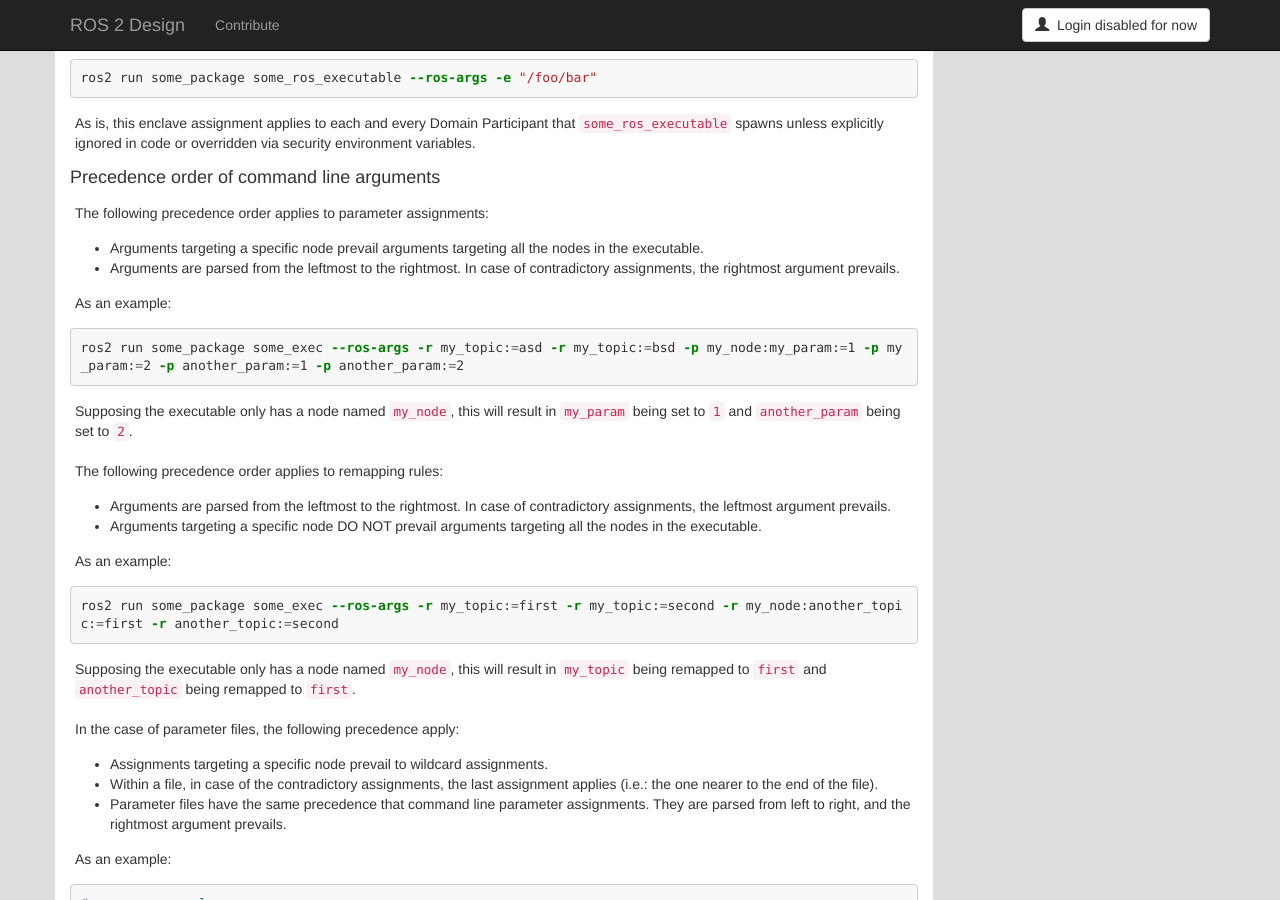
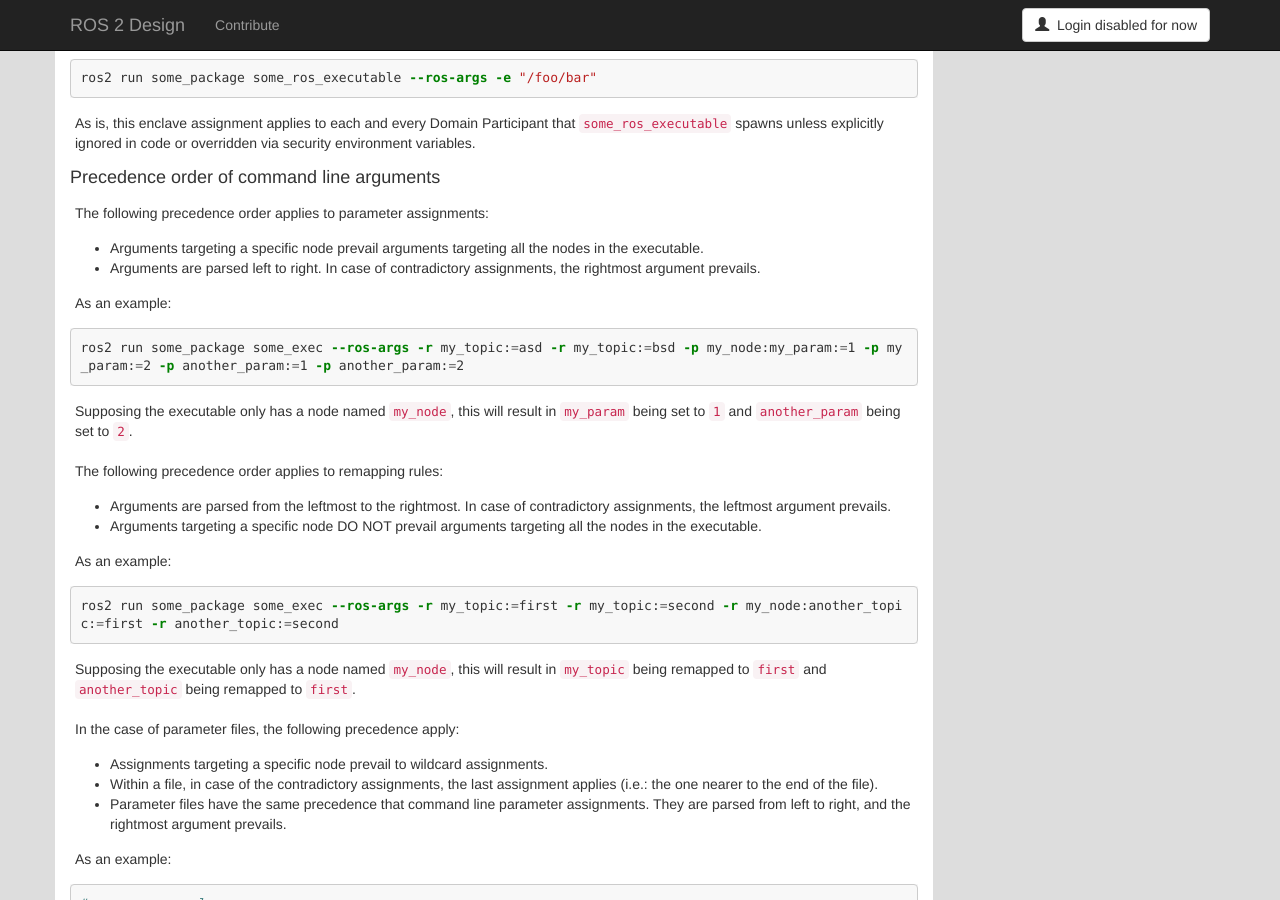
Before and after one commit to ros2/design, a Jekyll site: the page built from articles/150_ros_command_line_arguments.md, in a window 1280 px wide and 900 px high, scrolled down 3716 px. Built offline with Jekyll 4.4.1, drawn with Linux system fonts in a browser that asks for light colours; nearby versions of some CDN libraries.

Commit message:
Fix nit
Signed-off-by: Ivan Santiago Paunovic <ivanpauno@ekumenlabs.com>

Co-authored-by: Michel Hidalgo <michel@ekumenlabs.com>

```diff
--- a/articles/150_ros_command_line_arguments.md
+++ b/articles/150_ros_command_line_arguments.md
@@ -226,7 +226,7 @@ As is, this enclave assignment applies to each and every Domain Participant that
 The following precedence order applies to parameter assignments:
 
 * Arguments targeting a specific node prevail arguments targeting all the nodes in the executable.
-* Arguments are parsed from the leftmost to the rightmost. In case of contradictory assignments, the rightmost argument prevails.
+* Arguments are parsed left to right. In case of contradictory assignments, the rightmost argument prevails.
 
 As an example:
 
```
